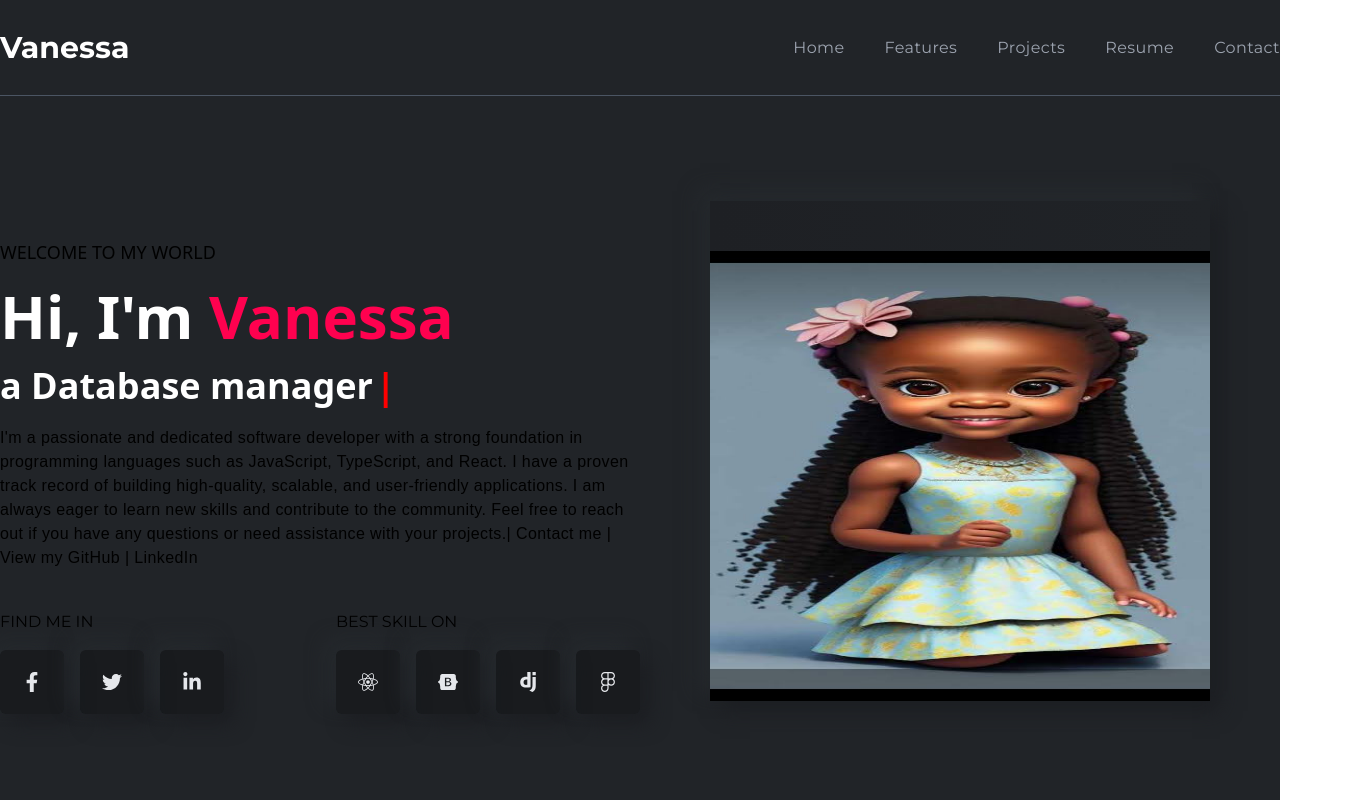
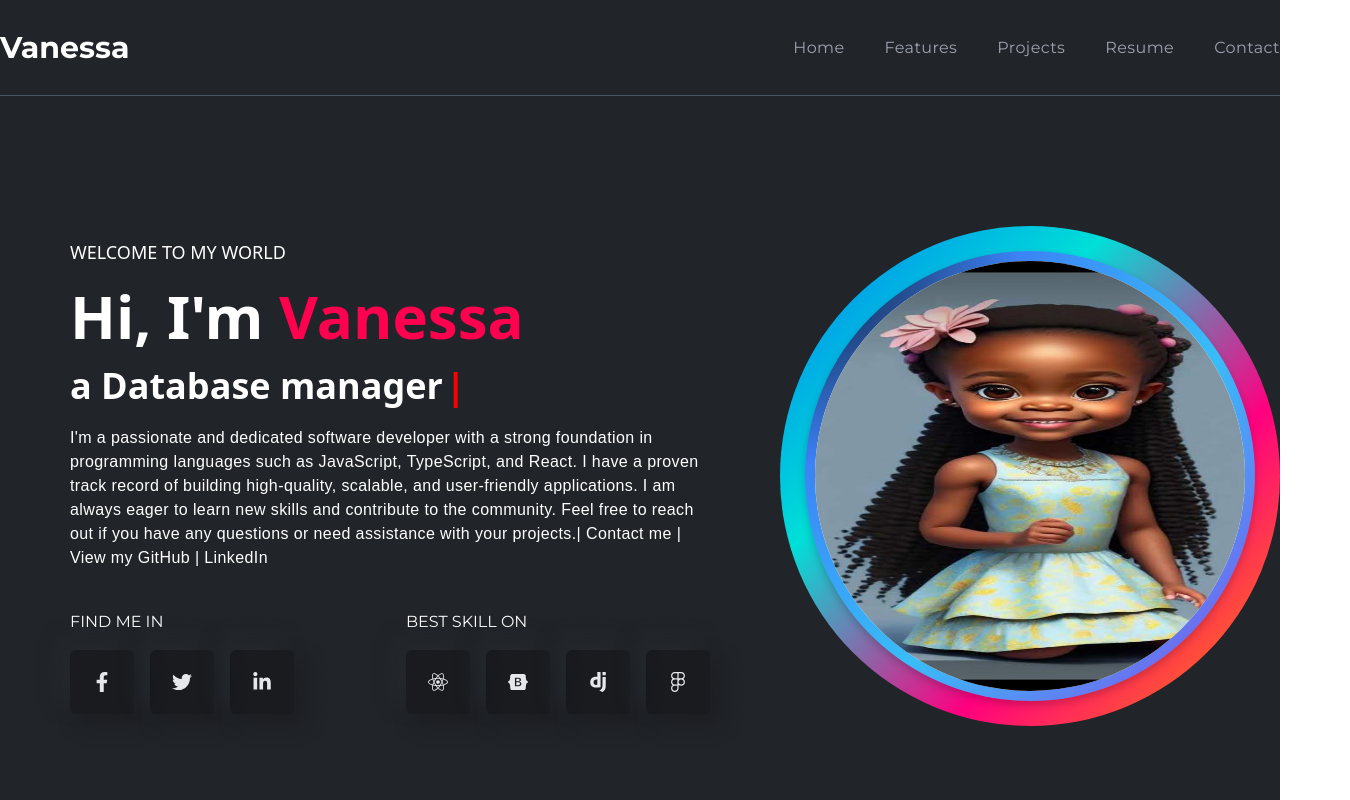
Before and after one commit to Vanessa-79/my_portfolio, a React (Vite) app: page / in a window 1280 px wide. Shown: the top 800 px of the page, 1350 px wide, since content can reach past the window. Built offline with nearby package versions, Linux system fonts and the light colour scheme.

Commit message:
update image on the home page

```diff
--- a/src/components/banner/Banner.css
+++ b/src/components/banner/Banner.css
@@ -1,113 +1,38 @@
-/*
-* {
-    margin: 0;
-    padding: 0;
-    box-sizing: border-box;
+/* Banner.css */
+
+.bannerImageContainer {
+    position: relative;
+    width: 500px;
+    height: 500px;
+    display: flex;
+    justify-content: center;
+    align-items: center;
 }
 
-body {
-    font-family: Arial, sans-serif;
-    background-color: #1a1a1a;
-    color: white;
-    margin: 0;
-    padding: 0;
+.bannerImageBackground {
+    position: absolute;
+    width: 500px;
+    height: 500px;
+    border-radius: 50%;
+    background: linear-gradient(135deg, #007cf0, #00dfd8, #ff0080, #ff8c00);
+    z-index: 0;
 }
 
-Banner Section
-.banner {
-    display: flex;
-    align-items: center;
-    justify-content: space-between;
-    padding: 60px;
-    background-color: #2c2c2c;
-    color: white;
-    height: 100vh;
+.bannerImage {
+    position: relative;
+    width: 450px;
+    height: 450px;
+    border-radius: 50%;
+    border: 10px solid transparent;
+    background-image: linear-gradient(white, white), radial-gradient(circle at top left, #0f172a, #3b82f6, #38bdf8, #9333ea);
+    background-origin: border-box;
+    background-clip: content-box, border-box;
+    box-shadow: 0 4px 8px rgba(0, 0, 0, 0.2);
+    transition: transform 0.3s, box-shadow 0.3s;
+    z-index: 1;
 }
 
-.content {
-    max-width: 50%;
+.bannerImage:hover {
+    transform: scale(1.05);
+    box-shadow: 0 8px 16px rgba(0, 0, 0, 0.3);
 }
-
-.profile-img {
-    width: 50%;
-    height: 110%;
-    border-radius: 50%;
-    margin-left: 20px;
-    border: 5px solid #f7aa05;
-    position: relative;
-    box-shadow: 0px 4px 8px rgba(0, 0, 0, 0.5);
-}
-
-.container {
-    display: flex;
-    flex-direction: column;
-    gap: 20px;
-}
-
-.text {
-    color: #f7aa05;
-}
-
-h1 {
-    font-size: 2.5rem;
-    font-weight: bold;
-    color: white;
-    margin-bottom: 0.5rem;
-}
-
-h2 {
-    font-size: 1.2rem;
-    font-weight: bold;
-    color: white;
-    margin-bottom: 1rem;
-}
-
-p {
-    color: white;
-    line-height: 1.5;
-
-}
-
-.bannerIcon {
-    font-size: 1.5rem;
-    background-color: #444;
-    padding: 10px;
-    border-radius: 50%;
-    margin-right: 10px;
-    transition: background-color 0.3s ease;
-}
-
-.bannerIcon:hover {
-    background-color: #ec190a;
-}
-
-.find,
-.best-skill {
-    text-align: center;
-}
-
-.main-container {
-    display: flex;
-    justify-content: space-between;
-    margin-top: 20px;
-}
-
-.icons {
-    display: flex;
-    justify-content: center;
-    gap: 10px;
-}
-
-.icons i {
-    font-size: 24px;
-    background-color: #444;
-    padding: 10px;
-    border-radius: 50%;
-    transition: background-color 0.3s ease;
-}
-
-.icons i:hover {
-    background-color: #ff006a;
-}
-
- */
--- a/src/components/banner/Banner.tsx
+++ b/src/components/banner/Banner.tsx
@@ -2,24 +2,19 @@ import React from "react";
 import LeftHome from "./LeftHome";
 import cartoon from "../../assets/images/profile/cartoon.jpg";
 import "./Banner.css";
-
-
 
 const Banner = () => {
   return (
     <section
       id="home"
       className="w-full h-[800px] pt-10 py-20 pb-20 flex items-center border-b-[1px] border-b-black"
+      style={{ marginLeft: "70px", marginRight: "60px" }}
     >
       <LeftHome />
-      <div className="w-1/2 flex justify-center items-center relative ">
-        <img
-          src={cartoon}
-          alt="profile-img"
-          className="w-[500px] h-[450px] z-10"
-        />
-
-        <div className="absolute bottom-0 w-[500px] h-[500px] bg-gradient-to-r from-[#1e2024] to-[#202327] shadow-shadowOne flex justify-center items-center">
+      <div className="w-1/2 flex justify-center items-center relative">
+        <div className="bannerImageContainer">
+          <div className="bannerImageBackground"></div>
+          <img src={cartoon} alt="profile-img" className="bannerImage" />
         </div>
       </div>
     </section>
--- a/src/components/banner/LeftHome.tsx
+++ b/src/components/banner/LeftHome.tsx
@@ -22,7 +22,7 @@ const LeftHome = () => {
   return (
     <div className="w-1/2 flex flex-col gap-10">
       <div className="flex flex-col gap-5">
-        <h4 className="text-lg font-normal">WELCOME TO MY WORLD</h4>
+        <h4 className="text-lg font-normal text-white">WELCOME TO MY WORLD</h4>
         <h1 className="text-6xl font-bold text-white">
           Hi, I'm
           <span className="text-designColor capitalize"> Vanessa </span>
@@ -31,7 +31,7 @@ const LeftHome = () => {
           a <span>{text}</span>
           <Cursor cursorBlinking={false} cursorStyle="|" cursorColor="red" />
         </h2>
-        <p className="text-base font-bodyFont leading-6 tracking-wide">
+        <p className="text-base font-bodyFont leading-6 tracking-wide text-white">
           I'm a passionate and dedicated software developer with a strong
           foundation in programming languages such as JavaScript, TypeScript,
           and React. I have a proven track record of building high-quality,
@@ -45,7 +45,7 @@ const LeftHome = () => {
       </div>
       <div className="flex justify-between gap-20">
         <div>
-          <h2 className="text-base uppercase font-titleFont mb-4">
+          <h2 className="text-base uppercase font-titleFont mb-4 text-white">
             Find me In
           </h2>
           <div className="flex gap-4">
@@ -62,7 +62,7 @@ const LeftHome = () => {
         </div>
 
         <div>
-          <h2 className="text-base uppercase font-titleFont mb-4">
+          <h2 className="text-base uppercase font-titleFont mb-4 text-white">
             Best skill on
           </h2>
           <div className="flex gap-4">
```
